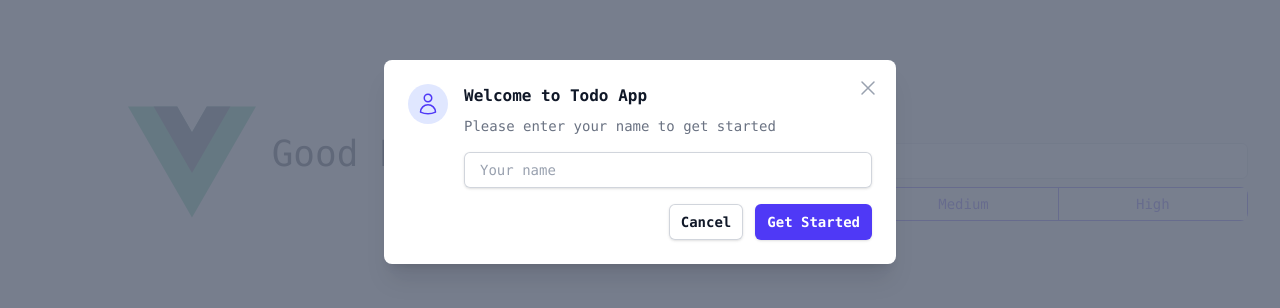
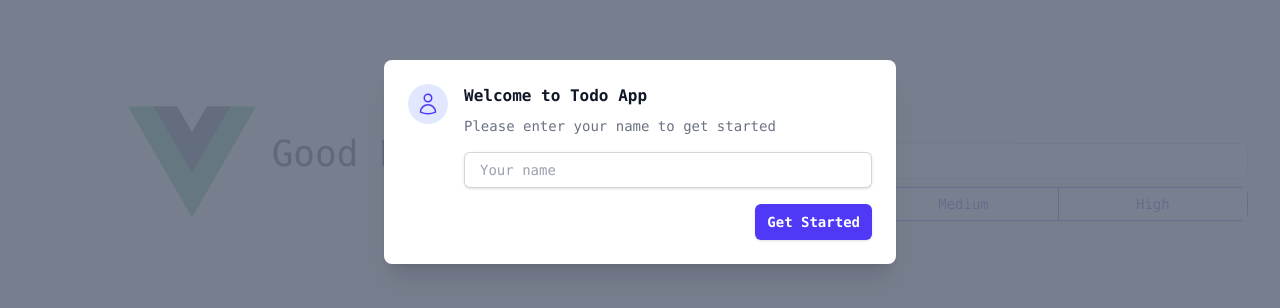
Before and after one commit to doguskysilva/vue-todo, a Vue app: page / in a window 1280 px wide. Shown: the part 238-546 px from the top of the page. Built offline with nearby package versions, Linux system fonts and the light colour scheme.

Commit message:
Refactor UserDialog component to remove close button and cancel action for a streamlined user experience

```diff
--- a/src/components/UserDialog.vue
+++ b/src/components/UserDialog.vue
@@ -36,17 +36,6 @@ const submit = () => {
         <div class="flex min-h-full items-end justify-center p-4 text-center sm:items-center sm:p-0">
           <div
             class="relative transform overflow-hidden rounded-lg bg-white dark:bg-gray-800 px-4 pb-4 pt-5 text-left shadow-xl transition-all sm:my-8 sm:w-full sm:max-w-lg sm:p-6">
-            <div class="absolute right-0 top-0 hidden pr-4 pt-4 sm:block">
-              <button type="button"
-                class="rounded-md bg-white text-gray-400 hover:text-gray-500 focus:outline-none focus:ring-2 focus:ring-indigo-500 focus:ring-offset-2"
-                @click="close">
-                <span class="sr-only">Close</span>
-                <svg class="h-6 w-6" fill="none" viewBox="0 0 24 24" stroke-width="1.5" stroke="currentColor">
-                  <path stroke-linecap="round" stroke-linejoin="round" d="M6 18L18 6M6 6l12 12" />
-                </svg>
-              </button>
-            </div>
-
             <div class="sm:flex sm:items-start">
               <div
                 class="mx-auto flex h-12 w-12 flex-shrink-0 items-center justify-center rounded-full bg-indigo-100 dark:bg-indigo-900 sm:mx-0 sm:h-10 sm:w-10">
@@ -78,11 +67,6 @@ const submit = () => {
                 @click="submit">
                 Get Started
               </button>
-              <button type="button"
-                class="mt-3 inline-flex w-full justify-center rounded-md bg-white px-3 py-2 text-sm font-semibold text-gray-900 shadow-sm ring-1 ring-inset ring-gray-300 hover:bg-gray-50 sm:mt-0 sm:w-auto"
-                @click="close">
-                Cancel
-              </button>
             </div>
           </div>
         </div>
```
